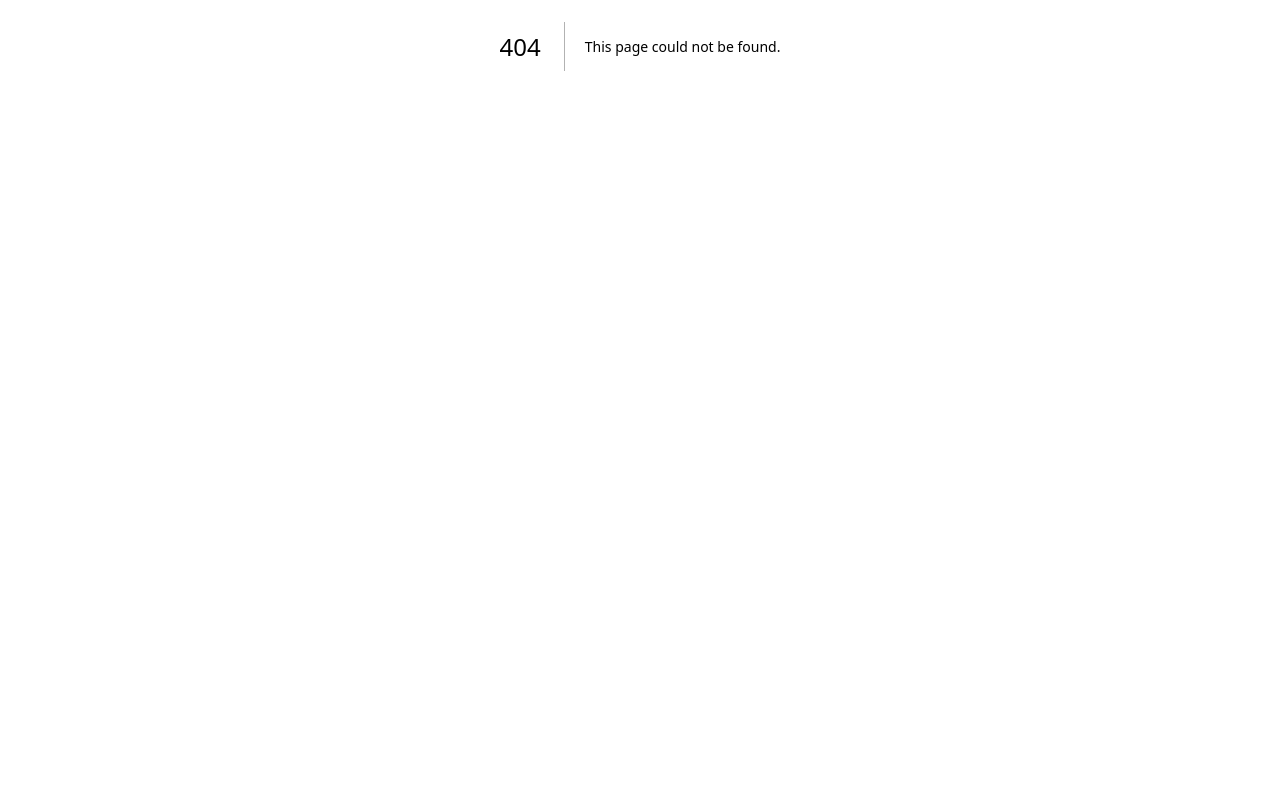
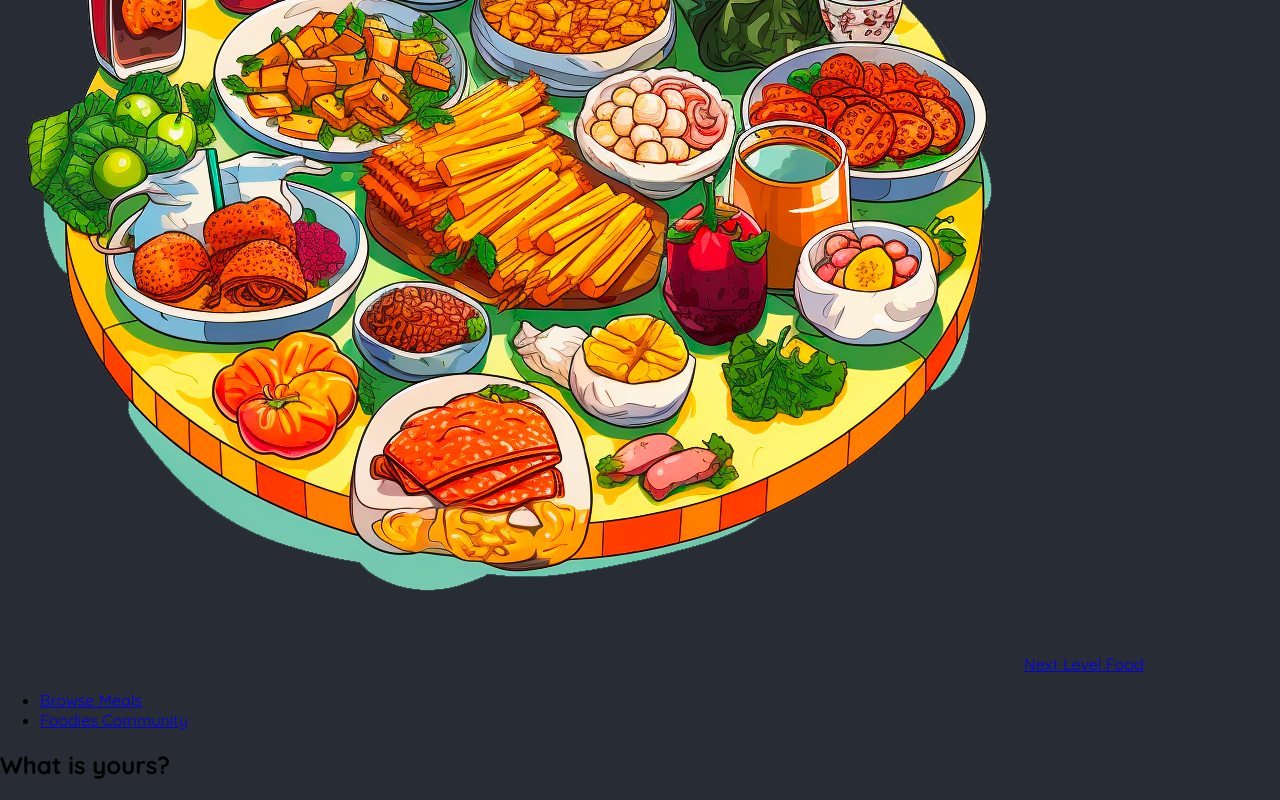
Before and after one commit to h2s0/next-js, a Next.js app: page /meals/share in a window 1280 px wide. Before the commit this address had no page. Shown: the part 354-1154 px from the top of the page. Before the commit the page ends 800 px from the top, so only its background shows below. Built offline with nearby package versions, Linux system fonts and the light colour scheme.

Commit message:
meals 페이지 레이아웃 설정, 이미지 사용하기, 컴포넌트 생성하여 사용하기

```diff
--- a/app/community/page.js
+++ b/app/community/page.js
@@ -0,0 +1,5 @@
+export default function CommunityPage() {
+  return(
+    <h1>Community page</h1>
+  )
+}
--- a/app/layout.js
+++ b/app/layout.js
@@ -1,4 +1,5 @@
 import './globals.css';
+import MainHeader from './../components/main-header';
 
 export const metadata = {
   title: 'NextLevel Food',
@@ -30,6 +31,7 @@
           </svg>
         </div>
 
+        <MainHeader />
         {children}
       </body>
     </html>
--- /dev/null
+++ b/app/meals/[mealSlug]/page.js
@@ -0,0 +1,5 @@
+export default function MealSlug() {
+  return (
+    <></>
+  )
+}
--- a/app/meals/page.js
+++ b/app/meals/page.js
@@ -0,0 +1,5 @@
+export default function MealsPage() {
+  return(
+    <h1>This is meals page!</h1>
+  );
+}
--- /dev/null
+++ b/app/meals/share/page.js
@@ -0,0 +1,5 @@
+export default function ShareMealPage() {
+  return(
+    <h2>What is yours?</h2>
+  )
+}
--- a/app/page.js
+++ b/app/page.js
@@ -1,4 +1,7 @@
+import Link from "next/link";
+
 export default function Home() {
+
   return (
     <main>
       <h1 style={{ color: 'white', textAlign: 'center' }}>
--- /dev/null
+++ b/components/main-header.js
@@ -0,0 +1,22 @@
+import Link from "next/link";
+import logoImg from '@/assets/logo.png'
+
+export default function MainHeader() {
+  return <header>
+    <Link href="/">
+      <img src={logoImg.src} alt="A plate with food on it" />
+        Next Level Food
+    </Link>
+
+    <nav>
+      <ul>
+        <li>
+          <Link href="/meals">Browse Meals</Link>
+        </li>
+        <li>
+          <Link href="/community">Foodies Community</Link>
+        </li>
+      </ul>
+    </nav>
+  </header>
+}
```
Also changed, not shown: 2 other files (tests, documents, lock files or other folders).
